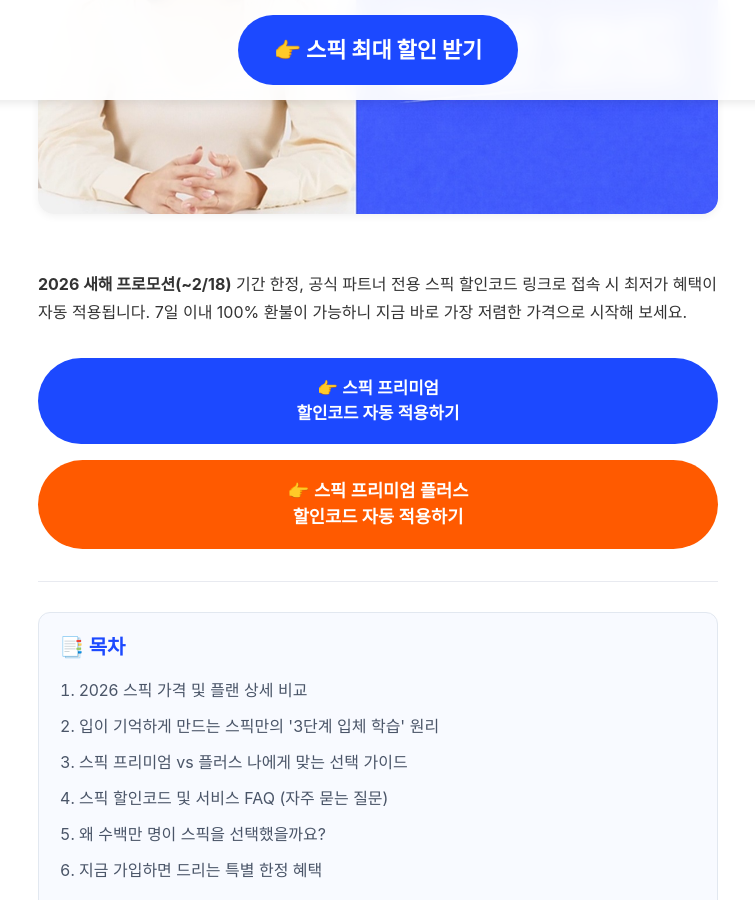
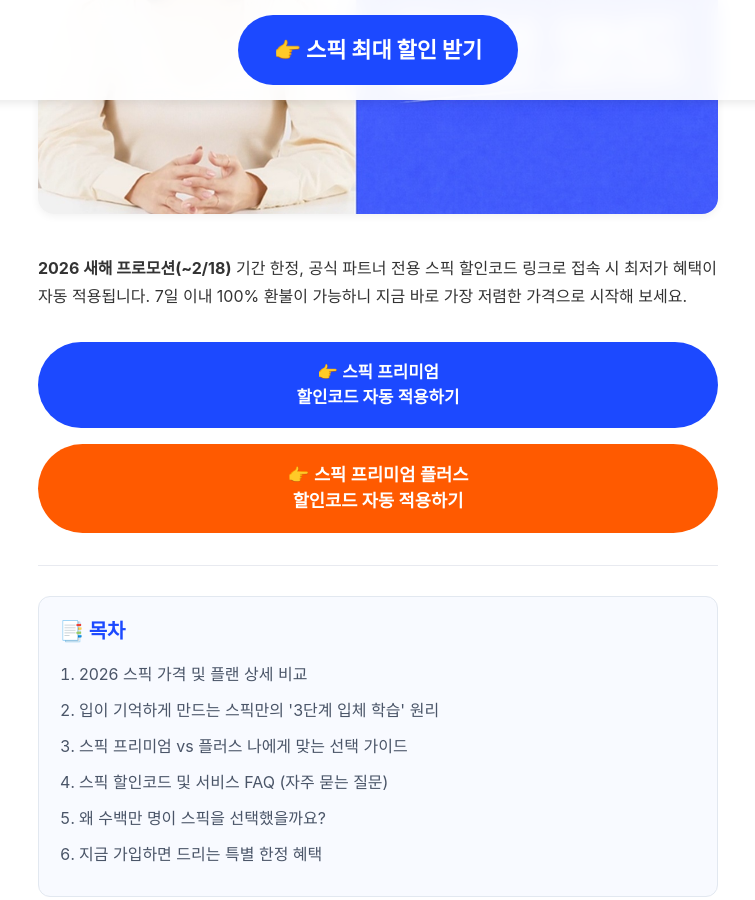
Before and after one commit to kjsjdw/speak_event_page, a Jekyll site: the page built from content/main-page-content.md, in a window 1280 px wide and 900 px high, scrolled down 458 px. Shown: the whole window, without its empty margins (262-1017 px from the left). Built offline with Jekyll 4.4.1, drawn with Linux system fonts in a browser that asks for light colours; some web fonts are replaced.

Commit message:
Update 01-intro.md

```diff
--- a/content/sections/01-intro.md
+++ b/content/sections/01-intro.md
@@ -1,6 +1,6 @@
 # 스픽 할인코드 최대 68% 할인 혜택 및 2026 최신 통합 가이드
 
-<div style="margin: 16px 0; text-align: center;">
+<div style="margin: 16px 0 0 0; text-align: center;">
   <img
     src="/content/images/01-main-hero.jpg"
     alt="스픽 할인코드 2026 최대 혜택 안내"
```
